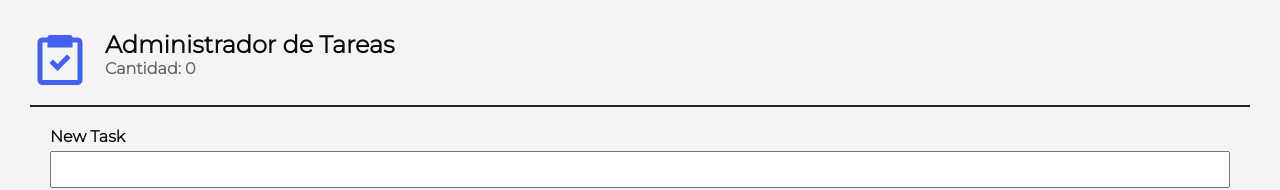
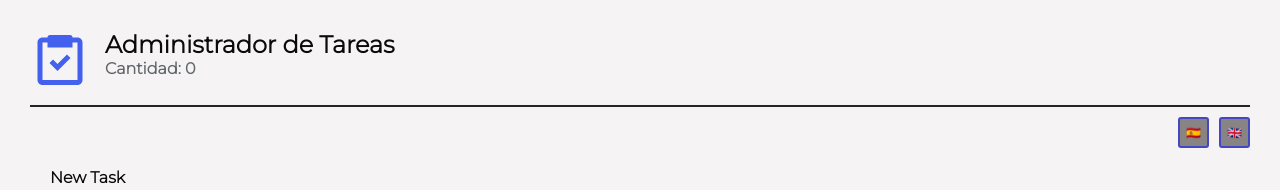
Before and after one commit to AllanAcostaM/Task_Manager, a React (Vite) app in the folder task_manager/: page / in a window 1280 px wide. Shown: the top 190 px of the page. Built offline with nearby package versions, Linux system fonts and the light colour scheme; no server answers.

Commit message:
Uso de useEffect para cambiar el idioma de la aplicacion

```diff
--- a/task_manager/src/App.jsx
+++ b/task_manager/src/App.jsx
@@ -5,11 +5,23 @@ import Header from "./components/Header";
 import AddTaskForm from "./components/AddTaskForm";
 import TaskList from "./components/TaskList";
 import LocalizationContext from "./context/LocalizationContext";
+import SelectLanguaje from "./components/SelectLanguaje";
 
 import "./styles/App.scss";
 
+const local = {
+  es: {
+    title: "Administrador de Tareas",
+    count: "Cantidad",
+  },
+  en: {
+    title: "Task Manager",
+    count: "Count",
+  },
+};
 function App() {
   const [tasks, setTasks] = useState([]);
+  const [languaje, setLanguaje] = useState(local.es);
   // useEffect se ejecuta una sola vez cuando se monta el componente
   useEffect(() => {
     const getTasks = async () => {
@@ -75,21 +87,16 @@ function App() {
     }
   };
 
-  const local = {
-    es: {
-      Title: "Administrador de Tareas",
-      count: "Cantidad",
-    },
-    en: {
-      Title: "Task Manager",
-      count: "Count",
-    },
+  const handlerLanguajeChange = (lang) => {
+    // Cambia el estado dependiendo del idioma seleccionado
+    setLanguaje(local[lang]);
   };
 
   return (
-    <LocalizationContext.Provider value={local.es}>
+    <LocalizationContext.Provider value={languaje}>
       <div className="app">
         <Header count={tasks.length} />
+        <SelectLanguaje onChangeLanguaje={handlerLanguajeChange} />
         <AddTaskForm onCreateTask={onCreateHandler} />
         <TaskList tasks={tasks} onDeleteTask={onDeleteHandler} />
       </div>
--- /dev/null
+++ b/task_manager/src/components/SelectLanguaje.jsx
@@ -0,0 +1,17 @@
+import PropTypes from "prop-types";
+import "../styles/Languajes.scss";
+
+const SelectLanguaje = ({ onChangeLanguaje }) => {
+  return (
+    <div className="languajes">
+      <span onClick={() => onChangeLanguaje("es")}>🇪🇦</span>
+      <span onClick={() => onChangeLanguaje("en")}>🇬🇧</span>
+    </div>
+  );
+};
+
+SelectLanguaje.propTypes = {
+  onChangeLanguaje: PropTypes.func,
+};
+
+export default SelectLanguaje;
--- a/task_manager/src/components/Title.jsx
+++ b/task_manager/src/components/Title.jsx
@@ -9,8 +9,8 @@ const Title = ({ count }) => {
   const local = useContext(LocalizationContext);
 
   return (
-    <div className="Title">
-      <h2>{local.Title}</h2>
+    <div className="title">
+      <h2>{local.title}</h2>
       <h4>
         {local.count}: {count}
       </h4>
--- /dev/null
+++ b/task_manager/src/styles/Languajes.scss
@@ -0,0 +1,20 @@
+.languajes {
+  display: flex;
+  justify-content: end;
+  gap: 10px;
+  font-weight: bold;
+}
+
+span {
+  cursor: pointer;
+  font-size: 12px;
+  padding: 6px;
+  border-radius: 3px;
+  border: 2px solid rgb(68, 70, 194);
+  background-color: rgb(136, 132, 132);
+  margin-top: 10px;
+}
+
+span:hover {
+  background-color: rgb(90, 92, 230);
+}
--- a/task_manager/src/styles/Title.scss
+++ b/task_manager/src/styles/Title.scss
@@ -1,4 +1,4 @@
-.Title {
+.title {
   h2 {
     color: rgb(11, 9, 10);
   }
```
